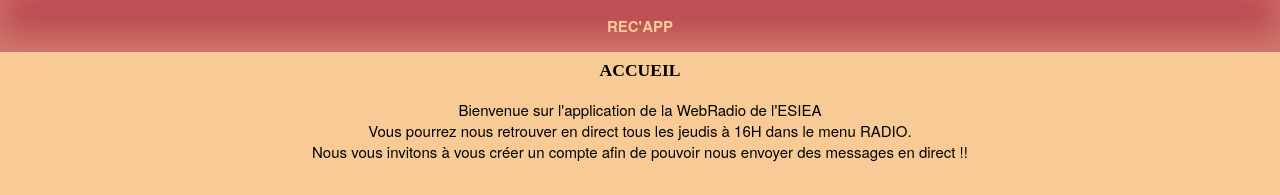
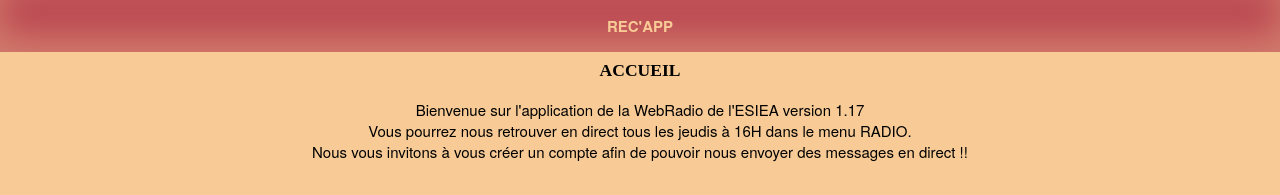
Before and after one commit to Himiomi/recapp2.0, a plain HTML site: page index.html in a window 1280 px wide. Shown: the top 195 px of the page. Drawn offline with Linux system fonts and the light colour scheme.

Commit message:
Update index.html

```diff
--- a/index.html
+++ b/index.html
@@ -42,7 +42,7 @@
 
         <h3>ACCUEIL</h3>
 
-        <p class="PremierParagraphe">Bienvenue sur l'application de la WebRadio de l'ESIEA<br />
+        <p class="PremierParagraphe">Bienvenue sur l'application de la WebRadio de l'ESIEA version 1.17<br />
             Vous pourrez nous retrouver en direct tous les jeudis à 16H dans le menu RADIO. <br />
             Nous vous invitons à vous créer un compte afin de pouvoir nous envoyer des messages en direct !!<br /><br /></p>
 
```
